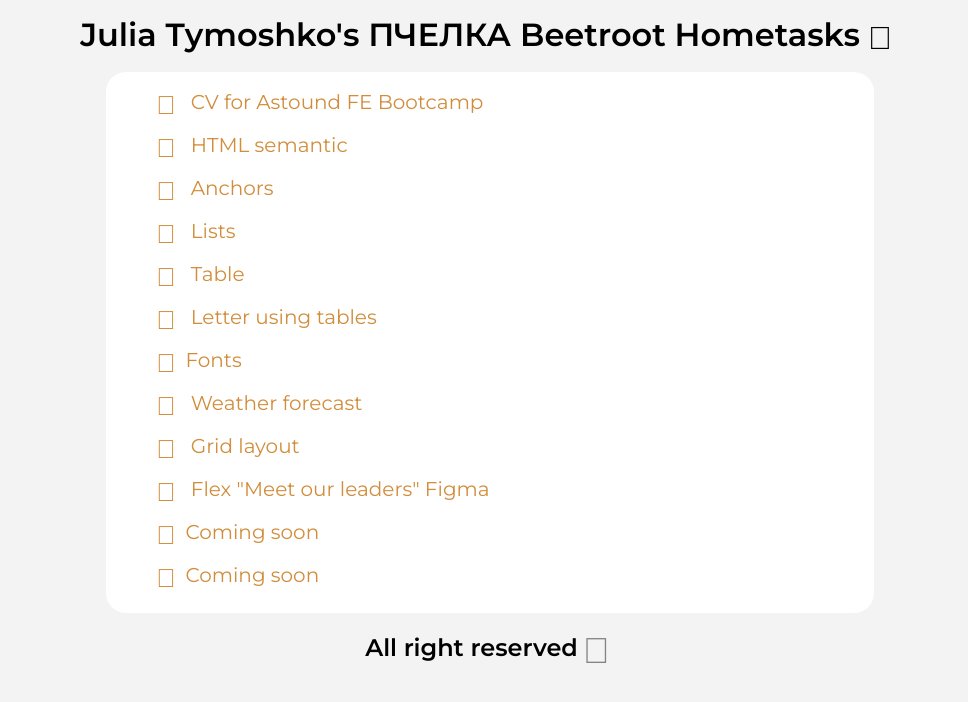
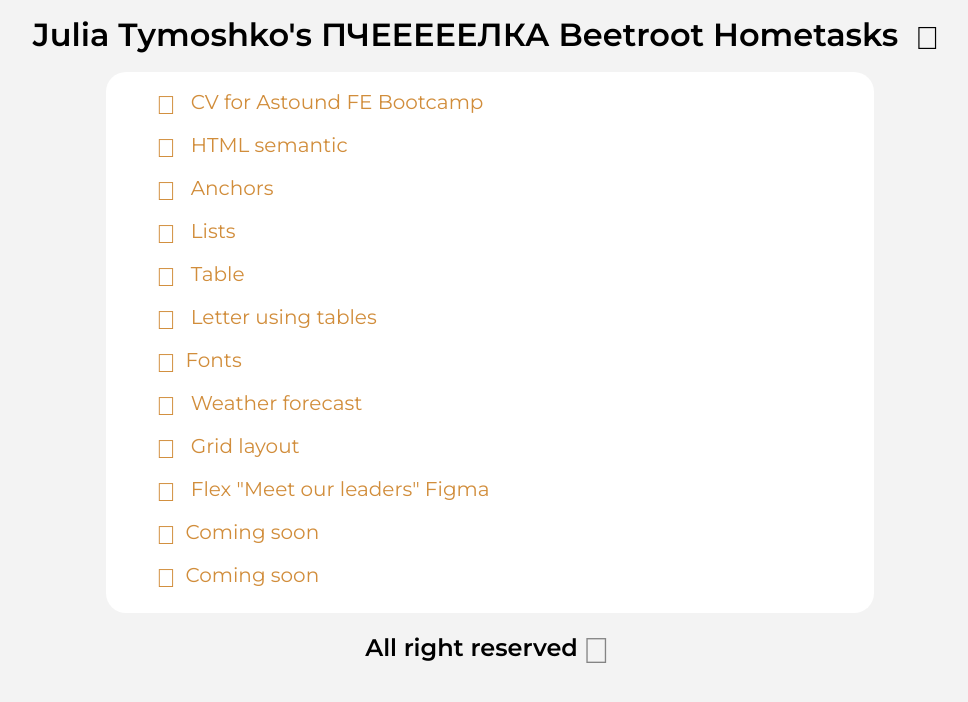
Before and after one commit to JuliaTymoshko/JT_Beetroot_HW, a plain HTML site: page index.html in a window 1280 px wide. Shown: the whole page, without its empty margins (150-1118 px from the left). Drawn offline with Linux system fonts and the light colour scheme.

Commit message:
pchelka 2.0

```diff
--- a/index.html
+++ b/index.html
@@ -22,7 +22,9 @@
   </head>
   <body>
     <header class="header">
-      <h1 class="header__text">Julia Tymoshko's ПЧЕЛКА Beetroot Hometasks</h1>
+      <h1 class="header__text">
+        Julia Tymoshko's ПЧЕЕЕЕЕЛКА Beetroot Hometasks
+      </h1>
     </header>
     <div class="wrap">
       <nav class="navigation">
```
